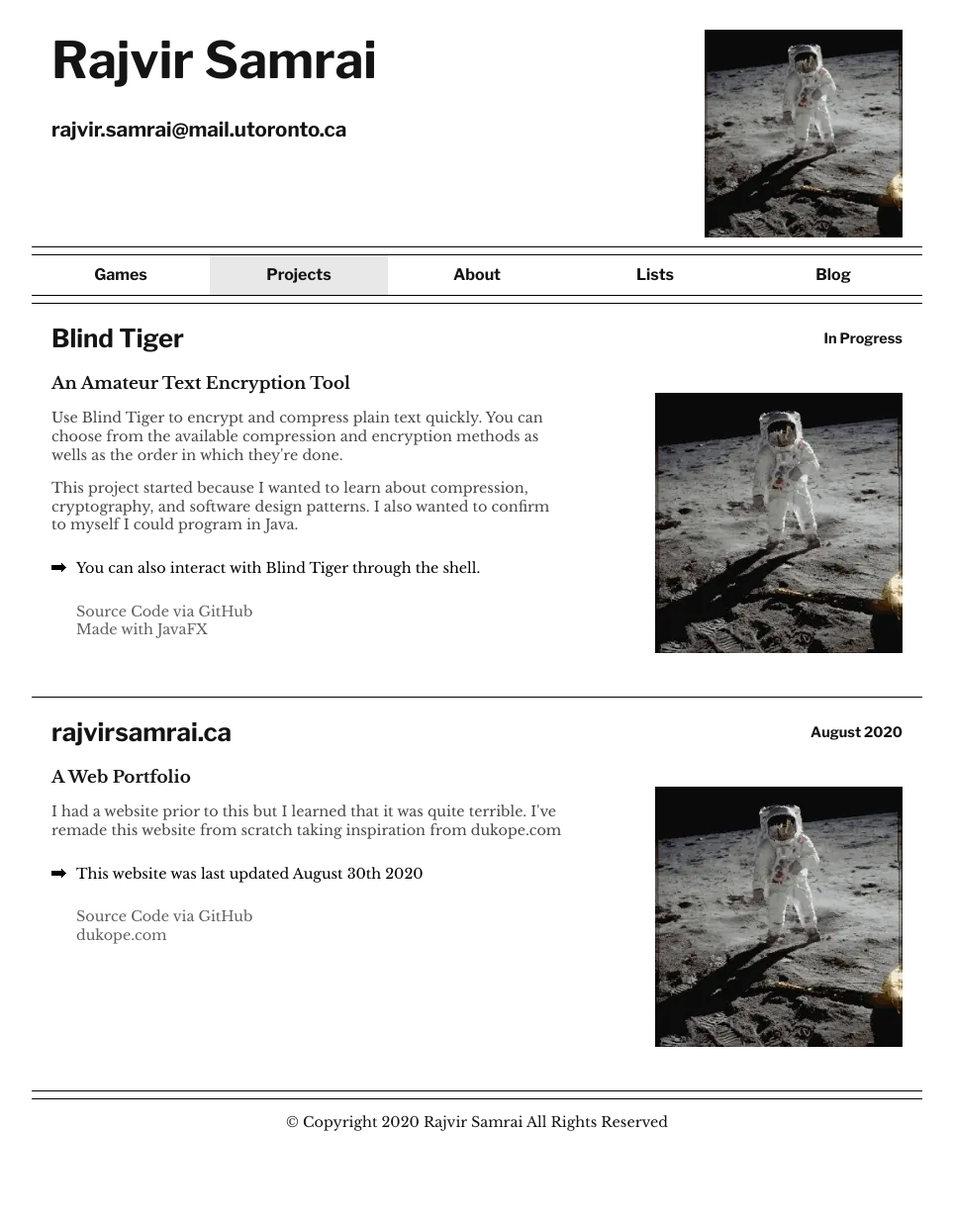
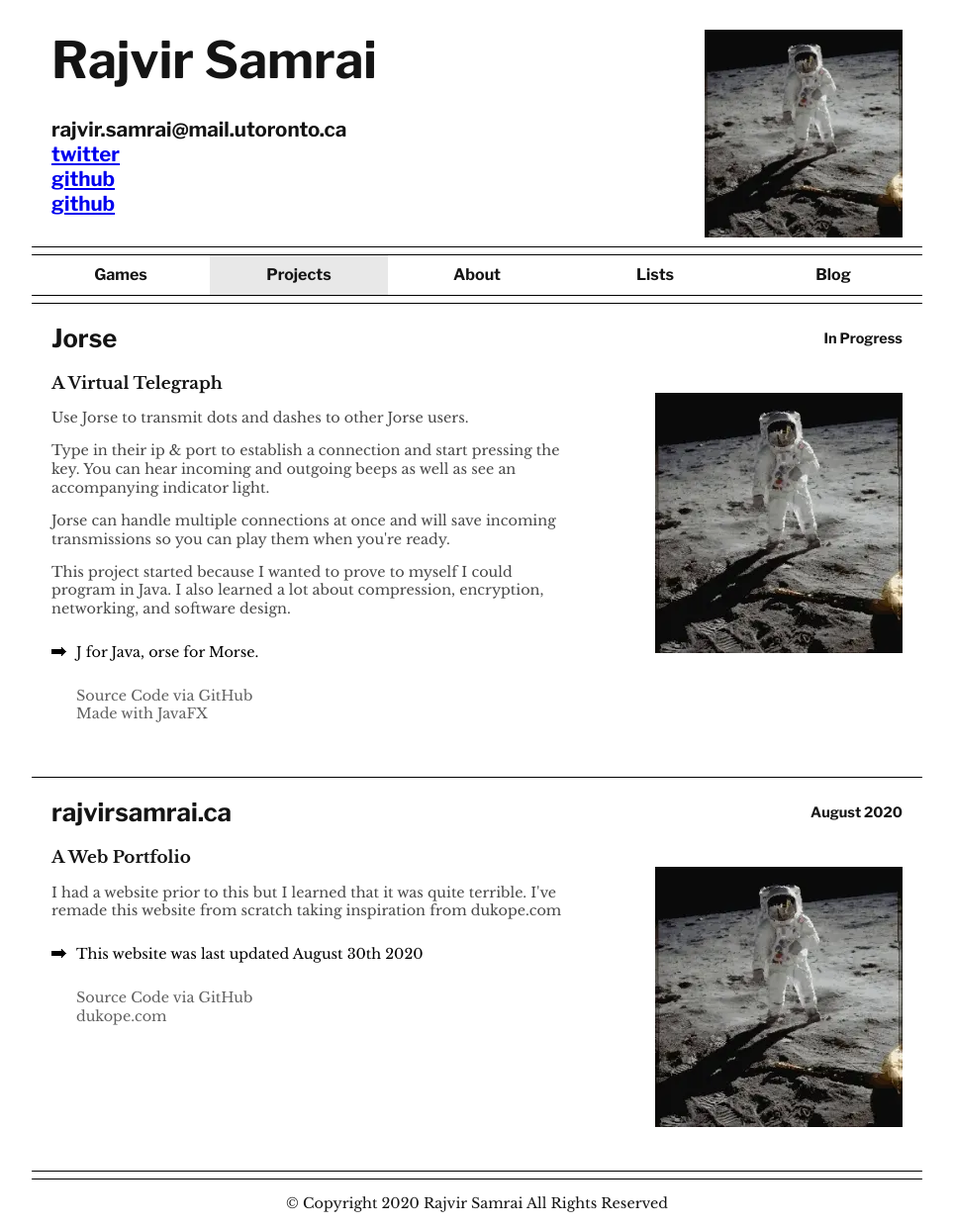
Before and after one commit to rajvirsamrai/rajvirsamrai.github.io, a Jekyll site: the page built from projects.html, in a window 1280 px wide. Shown: the whole page at 99% size, without its empty margins (158-1121 px from the left). Built offline with Jekyll 4.4.1, drawn with Linux system fonts in a browser that asks for light colours; before the commit the page ends 1158 px from its top, so only the background shows below that.

Commit message:
Update content and add some social links

```diff
--- a/404.html
+++ b/404.html
@@ -3,5 +3,5 @@ title: 404
 ---
 <div id="four">
     <h1>Seems like what you're looking for isn't here.</h1>
-    <h1>Maybe it was deleted or didn't even exist in the first place?</h1>
+    <h1>Maybe it was deleted or it didn't exist in the first place?</h1>
 </div>
--- a/_includes/business_card.html
+++ b/_includes/business_card.html
@@ -2,6 +2,9 @@
   <h1 id="name">Rajvir Samrai</h1>
   <ul id="contact_info">
     <li>rajvir.samrai@mail.utoronto.ca</li>
+    <li><a href="https://twitter.com/rajvirsamrai">twitter</a></li>
+    <li><a href="https://github.com/rajvirsamrai/">github</a></li>
+    <li><a href="https://github.com/rajvirsamrai/">github</a></li>
   </ul>
   <img id="portrait" src="/assets/images/temporary_pix_not_mosaic_buzz_on_the_moon.webp">
 </div>
--- a/lists.html
+++ b/lists.html
@@ -3,6 +3,8 @@ title: Lists
 ---
 <div id="pieces">
     <ul>
+        <h2><a href="https://letterboxd.com/rajvirsamrai/">Letterboxd profile</a></h2>
+        <h2><a href="https://myanimelist.net/profile/rajvirsamrai/">MyAnimeList profile</a></h2>
         {% for list in site.lists %}
             <h2><a href="{{ list.url }}">{{ list.title }}</a></h2>
         {% endfor %}
--- a/projects.html
+++ b/projects.html
@@ -4,20 +4,22 @@ title: Projects
 ---
 <div class="entry">
   <div class="title">
-    <h2>Blind Tiger</h2>
+    <h2>Jorse</h2>
   </div>
   <div class="date">
     <h3>In Progress</h3>
   </div>
   <div class="description">
     <div class="statement">
-      <h3>An Amateur Text Encryption Tool</h3>
-      <p>Use Blind Tiger to encrypt and compress plain text quickly. You can choose from the available compression and encryption methods as wells as the order in which they're done.</p>
-      <p>This project started because I wanted to learn about compression, cryptography, and software design patterns. I also wanted to confirm to myself I could program in Java.</p>
+      <h3>A Virtual Telegraph</h3>
+      <p>Use Jorse to transmit dots and dashes to other Jorse users.</p>
+      <p>Type in their ip & port to establish a connection and start pressing the key. You can hear incoming and outgoing beeps as well as see an accompanying indicator light.</p>
+      <p>Jorse can handle multiple connections at once and will save incoming transmissions so you can play them when you're ready.</p>
+      <p>This project started because I wanted to prove to myself I could program in Java. I also learned a lot about compression, encryption, networking, and software design.</p>
     </div>
     <div class="comment">
       <img class="arrow" src="assets/images/arrow.webp">
-      <p>You can also interact with Blind Tiger through the shell.</p>
+      <p>J for Java, orse for Morse.</p>
     </div>
     <div class="links">
       <ul>
```
